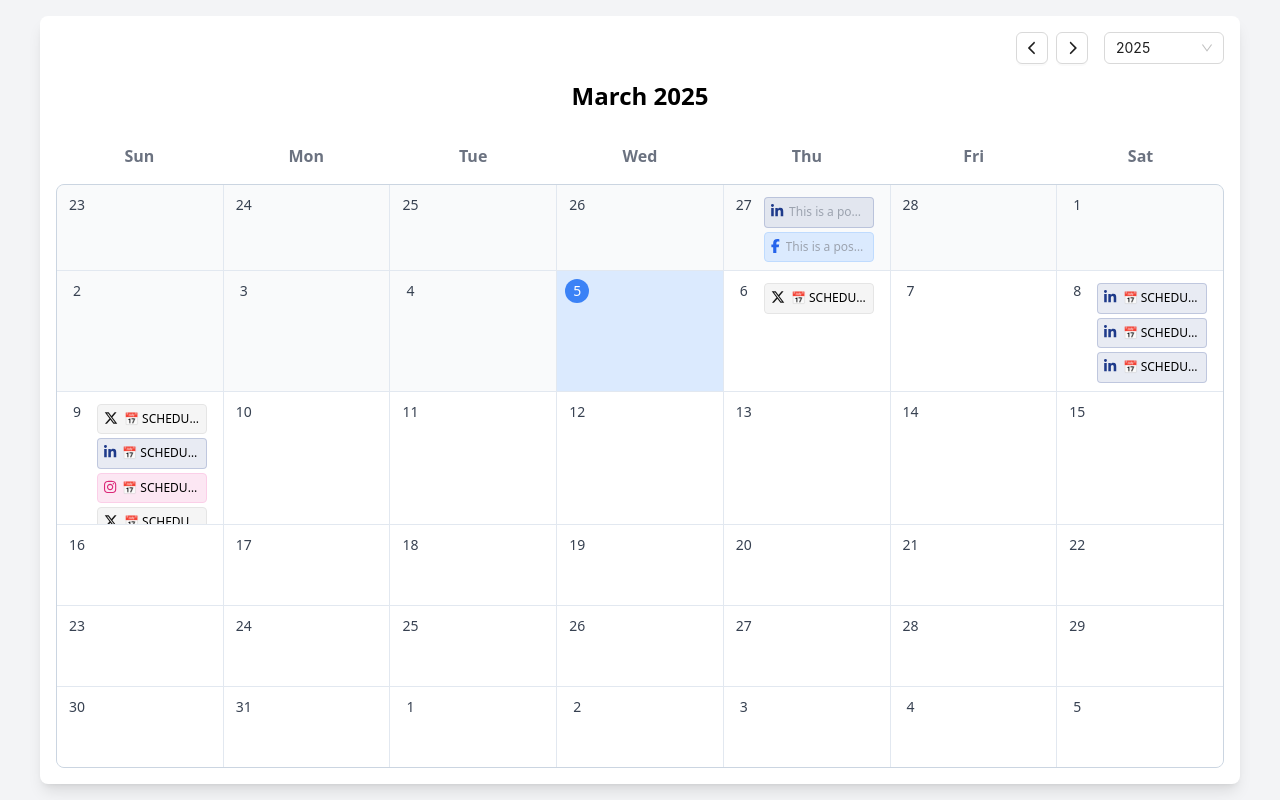
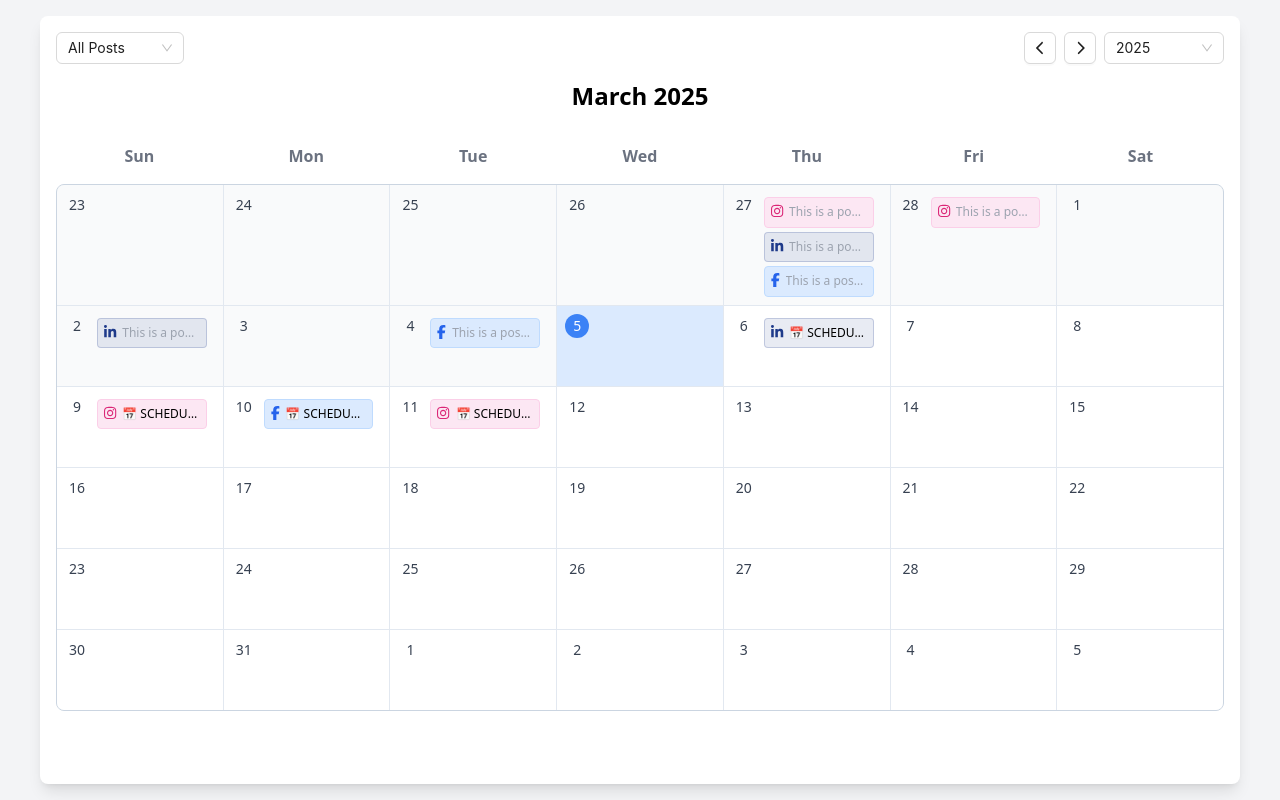
Before and after one commit to petera2c/social-calendar, a React (Create React App) app: page / in a window 1280 px wide. Built offline with nearby package versions, Linux system fonts and the light colour scheme.

Commit message:
Post filtering working

```diff
--- a/src/components/Calendar.tsx
+++ b/src/components/Calendar.tsx
@@ -4,9 +4,13 @@ import CalendarHeader from "./CalendarHeader";
 import WeekdayHeader from "./WeekdayHeader";
 import CalendarGrid from "./CalendarGrid";
 import { useSocialPosts } from "../contexts/SocialPostsContext";
+import { PostStatus } from "../types/post";
 
 const Calendar: React.FC = () => {
   const [currentDate, setCurrentDate] = useState<Dayjs>(dayjs());
+  const [selectedStatus, setSelectedStatus] = useState<PostStatus | "all">(
+    "all"
+  );
 
   const handlePrevMonth = () =>
     setCurrentDate(currentDate.subtract(1, "month"));
@@ -16,6 +20,11 @@ const Calendar: React.FC = () => {
 
   const { posts, isLoading } = useSocialPosts();
 
+  const filteredPosts = posts.filter((post) => {
+    if (selectedStatus === "all") return true;
+    return post.status === selectedStatus;
+  });
+
   if (isLoading) {
     return (
       <div className="bg-white rounded-lg shadow-lg w-full h-[calc(100vh-2rem)] flex items-center justify-center">
@@ -23,6 +32,7 @@ const Calendar: React.FC = () => {
       </div>
     );
   }
+  console.log(filteredPosts);
 
   return (
     <div className="bg-white rounded-lg shadow-lg w-full h-[calc(100vh-2rem)] flex flex-col p-4">
@@ -32,9 +42,11 @@ const Calendar: React.FC = () => {
         onPrevMonth={handlePrevMonth}
         onNextMonth={handleNextMonth}
         onYearChange={handleYearChange}
+        onStatusChange={setSelectedStatus}
+        selectedStatus={selectedStatus}
       />
       <WeekdayHeader />
-      <CalendarGrid currentDate={currentDate} posts={posts || []} />
+      <CalendarGrid currentDate={currentDate} posts={filteredPosts || []} />
     </div>
   );
 };
--- a/src/components/CalendarHeader.tsx
+++ b/src/components/CalendarHeader.tsx
@@ -6,6 +6,7 @@ import {
   faChevronLeft,
   faChevronRight,
 } from "@fortawesome/free-solid-svg-icons";
+import StatusFilter from "./StatusFilter";
 
 const { Option } = Select;
 
@@ -14,6 +15,8 @@ const CalendarHeader: React.FC<CalendarProps> = ({
   onPrevMonth,
   onNextMonth,
   onYearChange,
+  onStatusChange,
+  selectedStatus,
 }) => {
   // Generate year options (e.g., +10 years from current year)
   const currentYear = currentDate.year();
@@ -21,8 +24,14 @@ const CalendarHeader: React.FC<CalendarProps> = ({
 
   return (
     <div className="mb-6">
-      {/* Navigation Icons Above */}
-      <div className="flex justify-end items-center mb-4 gap-4">
+      <div className="flex justify-between items-center mb-4 gap-4">
+        <div>
+          <StatusFilter
+            selectedStatus={selectedStatus}
+            onStatusChange={onStatusChange}
+          />
+        </div>
+        <div className="flex items-center gap-2">
           <div className="flex gap-2">
             <Button
               onClick={onPrevMonth}
@@ -49,6 +58,7 @@ const CalendarHeader: React.FC<CalendarProps> = ({
             ))}
           </Select>
         </div>
+      </div>
       {/* Month Display */}
       <h1 className="text-2xl font-bold text-center">
         {currentDate.format("MMMM YYYY")}
--- /dev/null
+++ b/src/components/StatusFilter.tsx
@@ -0,0 +1,39 @@
+import React from "react";
+import { Select } from "antd";
+import { PostStatus } from "../types/post";
+
+const { Option } = Select;
+
+interface StatusFilterProps {
+  selectedStatus: PostStatus | "all";
+  onStatusChange: (status: PostStatus | "all") => void;
+}
+
+const statusOptions: { value: PostStatus | "all"; label: string }[] = [
+  { value: "all", label: "All Posts" },
+  { value: "draft", label: "Drafts" },
+  { value: "scheduled", label: "Scheduled" },
+  { value: "published", label: "Published" },
+];
+
+const StatusFilter: React.FC<StatusFilterProps> = ({
+  selectedStatus,
+  onStatusChange,
+}) => {
+  return (
+    <Select
+      value={selectedStatus}
+      onChange={onStatusChange}
+      className="w-32"
+      popupMatchSelectWidth={false}
+    >
+      {statusOptions.map((option) => (
+        <Option key={option.value} value={option.value}>
+          {option.label}
+        </Option>
+      ))}
+    </Select>
+  );
+};
+
+export default StatusFilter;
--- a/src/hooks/useSocialPosts.ts
+++ b/src/hooks/useSocialPosts.ts
@@ -15,6 +15,11 @@ export const generateFakePosts = (count: number = 10): Post[] => {
     );
 
     const isScheduled = timestamp.getTime() > now;
+    const status = isScheduled
+      ? Math.random() > 0.5
+        ? "scheduled"
+        : "draft"
+      : "published";
 
     return {
       socialMedia:
@@ -33,7 +38,7 @@ export const generateFakePosts = (count: number = 10): Post[] => {
         isScheduled ? "Will be posted" : "Was posted"
       } on ${timestamp.toLocaleDateString()}.`,
       timestamp: timestamp.toISOString(),
-      status: isScheduled ? "scheduled" : ("posted" as const),
+      status,
       media:
         Math.random() > 0.5
           ? [
--- a/src/output.css
+++ b/src/output.css
@@ -706,6 +706,10 @@ video {
   width: 0.875rem;
 }
 
+.w-32 {
+  width: 8rem;
+}
+
 .max-w-md {
   max-width: 28rem;
 }
--- a/src/types/calendar.ts
+++ b/src/types/calendar.ts
@@ -1,4 +1,5 @@
 import { Dayjs } from "dayjs";
+import { PostStatus } from "./post";
 
 export interface CalendarDay {
   canCreatePost: boolean;
@@ -12,4 +13,6 @@ export interface CalendarProps {
   onPrevMonth: () => void;
   onNextMonth: () => void;
   onYearChange: (year: number) => void;
+  onStatusChange: (status: PostStatus | "all") => void;
+  selectedStatus: PostStatus | "all";
 }
--- a/src/types/post.ts
+++ b/src/types/post.ts
@@ -12,4 +12,7 @@ export interface Post {
     url: string;
   }[];
   socialMedia: "x" | "facebook" | "instagram" | "linkedin";
+  status: PostStatus;
 }
+
+export type PostStatus = "draft" | "published" | "scheduled";
```
Lines whose indentation alone changed are shown as unchanged.
